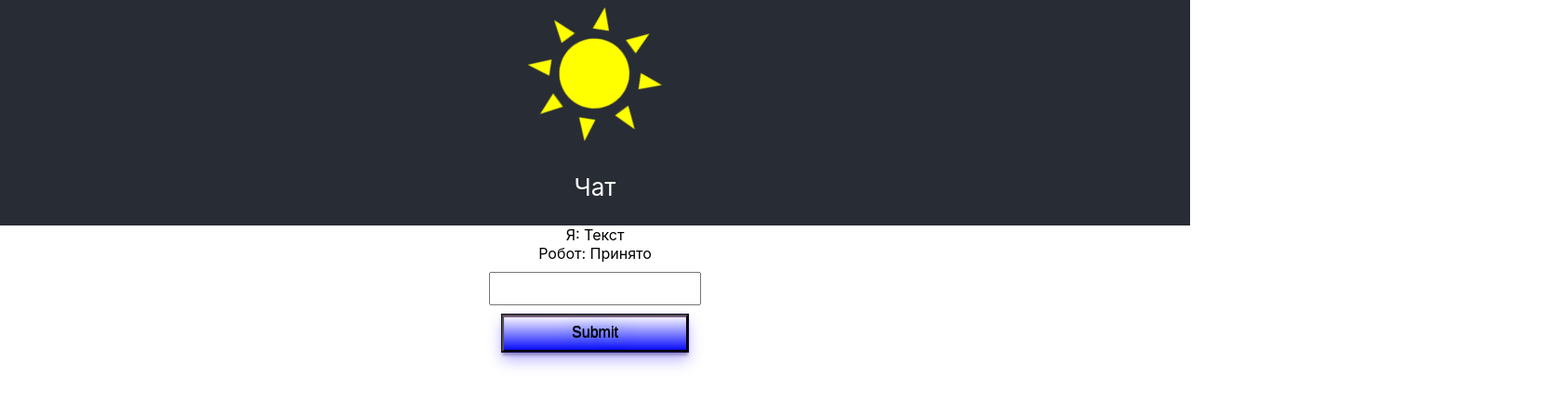
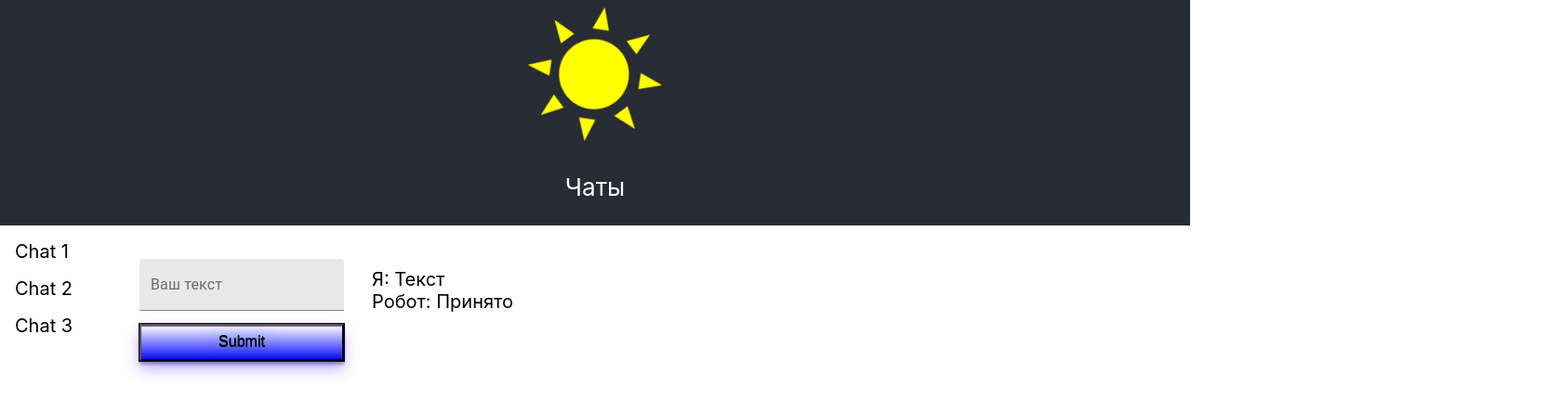
Before and after one commit to axt-ru/ReactJS_messenger, a React (Create React App) app: page / in a window 1280 px wide. Shown: the top 444 px of the page at 93% size, 1680 px wide, since content can reach past the window. Built offline with nearby package versions, Linux system fonts and the light colour scheme.

Commit message:
lesson3 - 5 task items

```diff
--- a/package.json
+++ b/package.json
@@ -9,6 +9,7 @@
     "@testing-library/user-event": "^12.8.3",
     "react": "^17.0.2",
     "react-dom": "^17.0.2",
+    "react-router-dom": "^5.2.0",
     "react-scripts": "4.0.3",
     "web-vitals": "^1.1.2"
   },
--- a/src/App.css
+++ b/src/App.css
@@ -1,5 +1,6 @@
 .App {
   text-align: center;
+  font-size: 20px;
 }
 
 .App-logo {
@@ -37,3 +38,16 @@
     transform: rotate(360deg);
   }
 }
+
+.form {
+  position: relative;
+  top: -100px;
+  left: 150px;
+}
+
+.messageList {
+  position: relative;
+  top: -200px;
+  text-align: left;
+  left: 400px;
+}
--- a/src/App.js
+++ b/src/App.js
@@ -3,11 +3,11 @@ import './App.css';
 import { MessageList  } from './components/MessageList/MessageList'
 import { Form } from "./components/Form/Form";
 import { AUTHORS } from "./constants";
-import { useRef, useEffect, useState, useCallback } from "react";
-import { Message } from "./components/Message/Message";
+import { ChatList } from "./components/ChatList";
+import { useEffect, useState, useCallback } from "react";
 
 function App() {
-  const [messages, setMessages] = useState([
+    const [messages, setMessages] = useState([
     { text: "Текст", author: AUTHORS.human, id: 1 },
   ]);
 
@@ -19,9 +19,7 @@ function App() {
   );
 
   useEffect(() => {
-    if (
-      !messages.length ||
-      messages[messages.length - 1].author === AUTHORS.robot
+    if ( !messages.length || messages[messages.length - 1].author === AUTHORS.robot
     ) {
       return;
     }
@@ -36,6 +34,8 @@ function App() {
       setMessages([...messages, newMessage]);
     }, 1000);
 
+
+
     return () => clearTimeout(timeout);
   }, [messages]);
 
@@ -44,7 +44,7 @@ function App() {
       <header className="App-header">
         <img src={logo} className="App-logo" alt="logo" />
         <p>
-          Чат
+          Чаты
         </p>
         {/* <a
           className="App-link"
@@ -55,8 +55,10 @@ function App() {
           Learn React
         </a> */}
       </header>
-      <MessageList messages={messages} />
-      <Form onSendMessage={handleSendMessage} />
+      <ChatList />
+      <div className="form">
+        <Form onSendMessage={handleSendMessage} /></div>
+      <div className="messageList"><MessageList messages={messages} /></div>
     </div>
   );
 }
--- /dev/null
+++ b/src/components/ChatList/index.js
@@ -0,0 +1,28 @@
+import React from "react";
+import List from '@material-ui/core/List';
+import ListItem from '@material-ui/core/ListItem';
+
+const chats = [
+    {
+        name: "Chat 1",
+        id: (Date.now())+1,
+    },
+    {
+        name: "Chat 2",
+        id: Date.now(),
+    },
+    {
+        name: "Chat 3",
+        id: (Date.now())+2,
+    },
+];
+
+export const ChatList = () => {
+  return (
+    <List>
+      {chats.map((c) => (
+        <ListItem key={c.id}>{c.name}</ListItem>
+      ))}
+    </List>
+  );
+};
--- a/src/components/Form/Form.css
+++ b/src/components/Form/Form.css
@@ -1,5 +1,6 @@
 .buttonChat {
-    width: 200px;
+    margin-top: 40px;
+    width: 220px;
     height: 40px;
     font-size: 16px;
     box-shadow: inset 0 1px 1px rgba(111, 55, 125, 0.8), inset 0 -1px 0px rgba(27, 19, 138, 0.2), 0 9px 16px 0 rgba(25, 0, 255, 0.3), 0 4px 3px 0 rgba(0, 0, 0, 0.3), 0 0 0 1px #150a1e;
@@ -13,3 +14,9 @@
     width: 220px;
     height: 30px;
 }
+
+form {
+    display: flex;
+    flex-direction: column;
+    justify-content: center;
+}
--- a/src/components/Form/Form.js
+++ b/src/components/Form/Form.js
@@ -1,13 +1,21 @@
-import React, { useState, useRef } from 'react';
+import React, { useState, useRef, useEffect } from 'react';
 import { AUTHORS } from '../../constants';
 import './Form.css';
+import TextField from '@material-ui/core/TextField';
 
 export const Form = ({ onSendMessage }) => {
   const [value, setValue] = useState('');
-  const inputRef = useRef();
+  const inputRef = useRef(null);
+  useEffect(() => {
+    inputRef.current?.focus();
+  }, [])
 
   const handleChange = (e) => {
     setValue(e.target.value);
+  }
+
+  const focusInput = () => {
+    inputRef.current.focus();
   }
 
   const handleSubmit = (e) => {
@@ -19,12 +27,14 @@ export const Form = ({ onSendMessage }) => {
       text: value,
     });
     setValue('');
-  }
+    inputRef.current?.focus();
+}
 
-  return (
-    <form onSubmit={handleSubmit}>
-      <input className="textField" ref={inputRef} type="text" value={value} onChange={handleChange} />
-      <input className="buttonChat" type="submit" />
+return (
+    <form onSubmit={handleSubmit} ref={inputRef}>
+      <TextField id="standard-basic" ref={inputRef} label="Ваш текст" variant="filled" className="textField" type="text" value={value} onChange={handleChange} onLoad={focusInput}></TextField>
+      {/* <input className="textField" ref={inputRef} type="text" value={value} onChange={handleChange} /> */}
+      <input className="buttonChat" type="submit" onClick={handleSubmit}  />
     </form>
   )
 }
```
Also changed, not shown: 1 other file (tests, documents, lock files or other folders).
